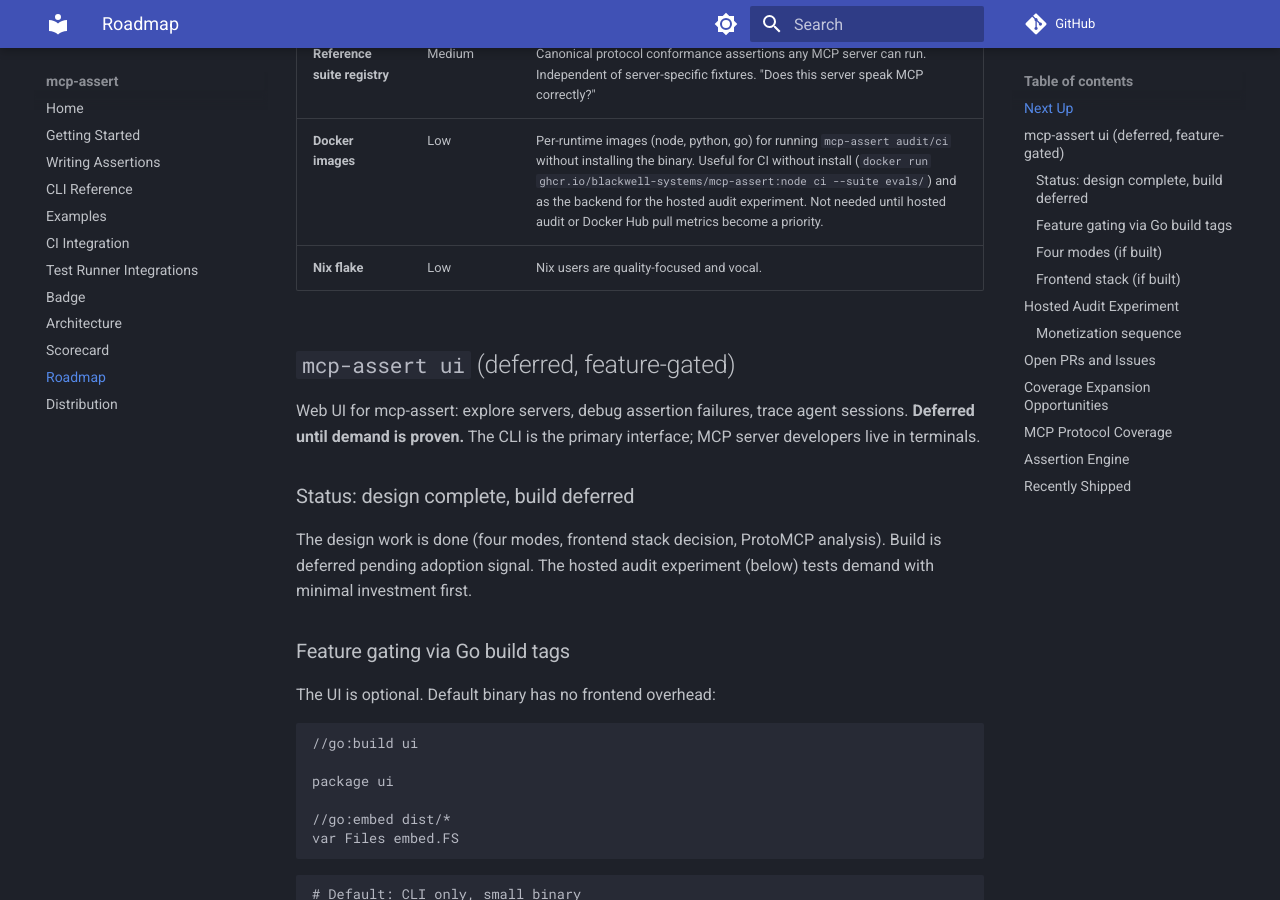
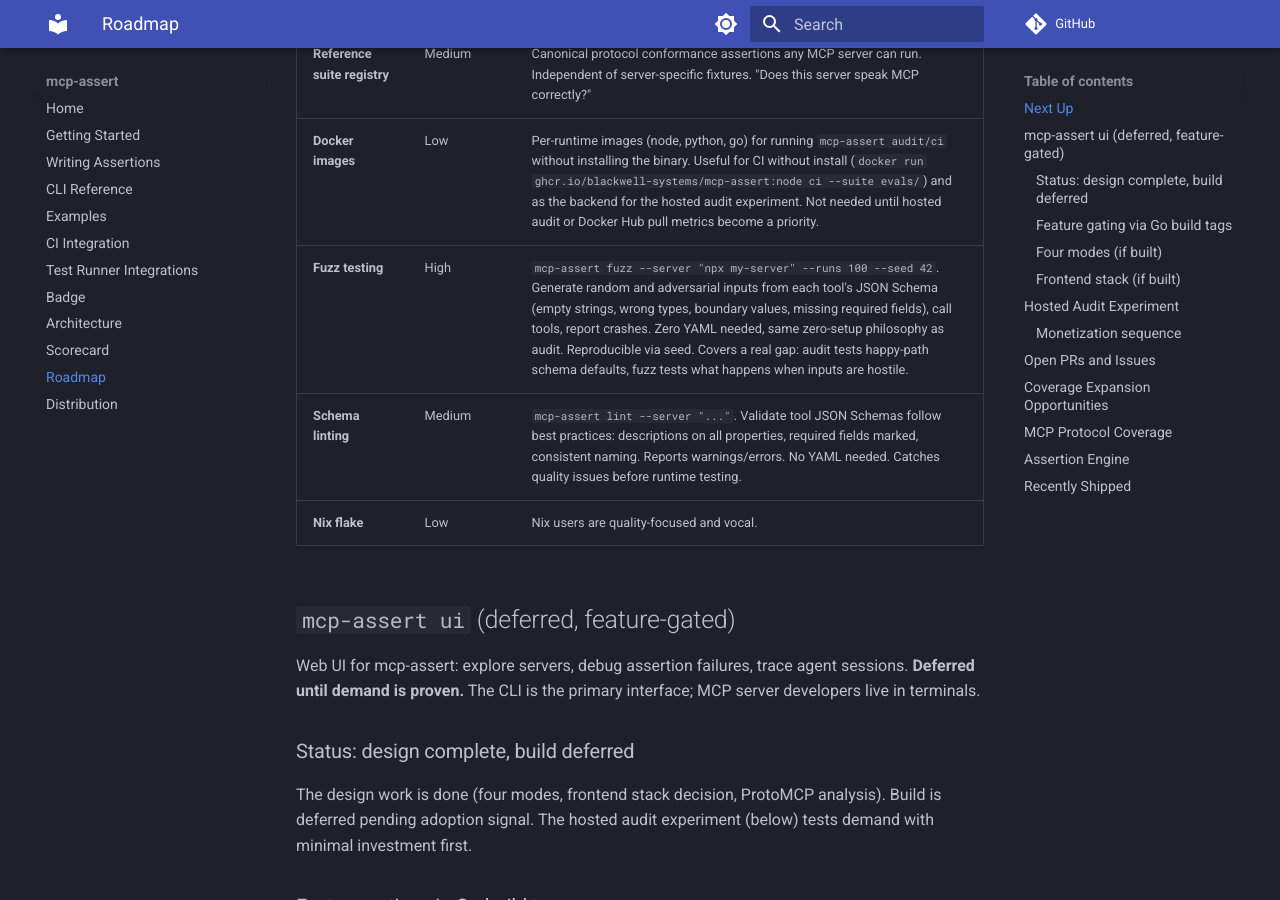
Before and after one commit to blackwell-systems/mcp-assert, an MkDocs documentation site: the page built from docs/roadmap.md, in a window 1280 px wide and 900 px high, scrolled down 677 px. Built offline with MkDocs 1.6.1 and Material for MkDocs 9.7.7, drawn with Linux system fonts in a browser that asks for light colours; comment, search, counter and statistics services are not loaded.

Commit message:
docs: add fuzz testing and schema linting to roadmap

```diff
--- a/docs/roadmap.md
+++ b/docs/roadmap.md
@@ -11,6 +11,8 @@
 | **C# server suites** | Done (v0.6.0) | `modelcontextprotocol/csharp-sdk` QuickstartWeatherServer. 2 assertions, 100% tool coverage (2/2 tools). 7th language. |
 | **Reference suite registry** | Medium | Canonical protocol conformance assertions any MCP server can run. Independent of server-specific fixtures. "Does this server speak MCP correctly?" |
 | **Docker images** | Low | Per-runtime images (node, python, go) for running `mcp-assert audit/ci` without installing the binary. Useful for CI without install (`docker run ghcr.io/blackwell-systems/mcp-assert:node ci --suite evals/`) and as the backend for the hosted audit experiment. Not needed until hosted audit or Docker Hub pull metrics become a priority. |
+| **Fuzz testing** | High | `mcp-assert fuzz --server "npx my-server" --runs 100 --seed 42`. Generate random and adversarial inputs from each tool's JSON Schema (empty strings, wrong types, boundary values, missing required fields), call tools, report crashes. Zero YAML needed, same zero-setup philosophy as audit. Reproducible via seed. Covers a real gap: audit tests happy-path schema defaults, fuzz tests what happens when inputs are hostile. |
+| **Schema linting** | Medium | `mcp-assert lint --server "..."`. Validate tool JSON Schemas follow best practices: descriptions on all properties, required fields marked, consistent naming. Reports warnings/errors. No YAML needed. Catches quality issues before runtime testing. |
 | **Nix flake** | Low | Nix users are quality-focused and vocal. |
 
 ## `mcp-assert ui` (deferred, feature-gated)
```
